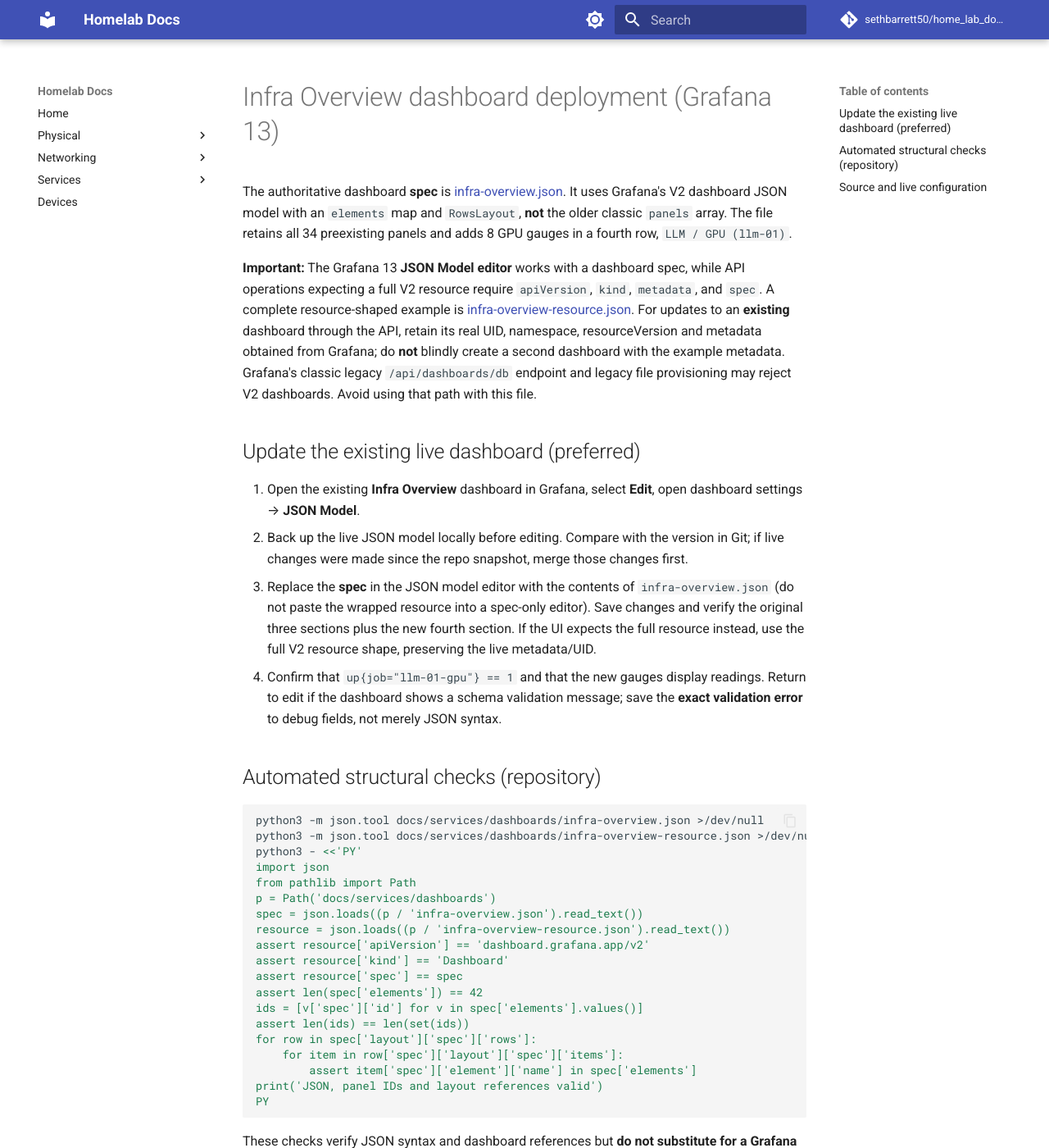
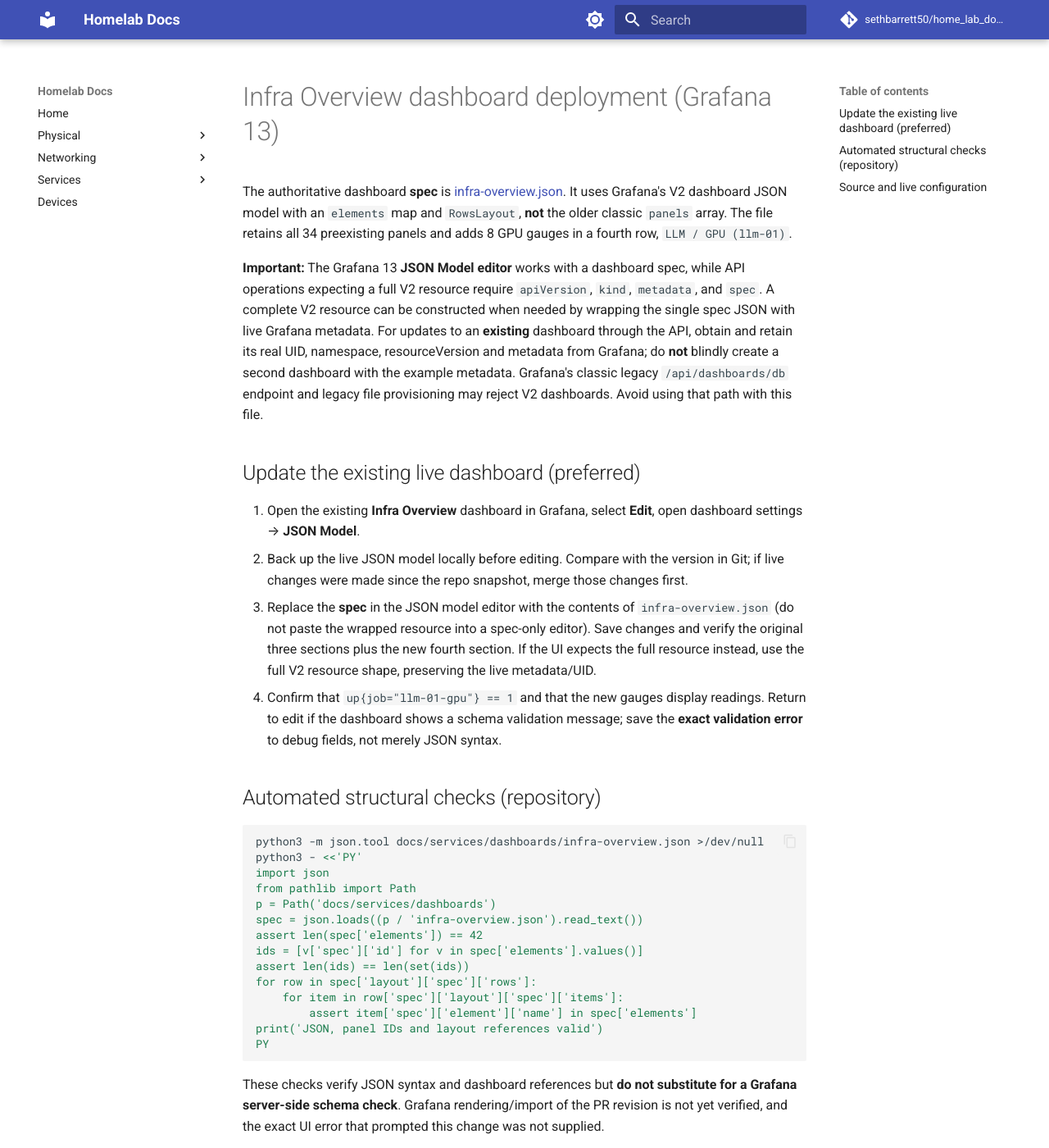
Before and after one commit to sethbarrett50/home_lab_docs, an MkDocs documentation site: the page built from docs/services/dashboards/README.md, in a window 1280 px wide and 1400 px high. Shown: the whole window at 82% size. Built offline with MkDocs 1.6.1 and Material for MkDocs 9.7.7, drawn with Linux system fonts in a browser that asks for light colours; comment, search, counter and statistics services are not loaded.

Commit message:
docs(grafana): remove references to duplicate resource JSON

````diff
--- a/docs/services/dashboards/README.md
+++ b/docs/services/dashboards/README.md
@@ -2,7 +2,7 @@
 
 The authoritative dashboard **spec** is [infra-overview.json](infra-overview.json). It uses Grafana's V2 dashboard JSON model with an `elements` map and `RowsLayout`, **not** the older classic `panels` array. The file retains all 34 preexisting panels and adds 8 GPU gauges in a fourth row, `LLM / GPU (llm-01)`.
 
-**Important:** The Grafana 13 **JSON Model editor** works with a dashboard spec, while API operations expecting a full V2 resource require `apiVersion`, `kind`, `metadata`, and `spec`. A complete resource-shaped example is [infra-overview-resource.json](infra-overview-resource.json). For updates to an **existing** dashboard through the API, retain its real UID, namespace, resourceVersion and metadata obtained from Grafana; do **not** blindly create a second dashboard with the example metadata. Grafana's classic legacy `/api/dashboards/db` endpoint and legacy file provisioning may reject V2 dashboards. Avoid using that path with this file.
+**Important:** The Grafana 13 **JSON Model editor** works with a dashboard spec, while API operations expecting a full V2 resource require `apiVersion`, `kind`, `metadata`, and `spec`. A complete V2 resource can be constructed when needed by wrapping the single spec JSON with live Grafana metadata. For updates to an **existing** dashboard through the API, obtain and retain its real UID, namespace, resourceVersion and metadata from Grafana; do **not** blindly create a second dashboard with the example metadata. Grafana's classic legacy `/api/dashboards/db` endpoint and legacy file provisioning may reject V2 dashboards. Avoid using that path with this file.
 
 ## Update the existing live dashboard (preferred)
 
@@ -15,16 +15,11 @@
 
 ```bash
 python3 -m json.tool docs/services/dashboards/infra-overview.json >/dev/null
-python3 -m json.tool docs/services/dashboards/infra-overview-resource.json >/dev/null
 python3 - <<'PY'
 import json
 from pathlib import Path
 p = Path('docs/services/dashboards')
 spec = json.loads((p / 'infra-overview.json').read_text())
-resource = json.loads((p / 'infra-overview-resource.json').read_text())
-assert resource['apiVersion'] == 'dashboard.grafana.app/v2'
-assert resource['kind'] == 'Dashboard'
-assert resource['spec'] == spec
 assert len(spec['elements']) == 42
 ids = [v['spec']['id'] for v in spec['elements'].values()]
 assert len(ids) == len(set(ids))
````
